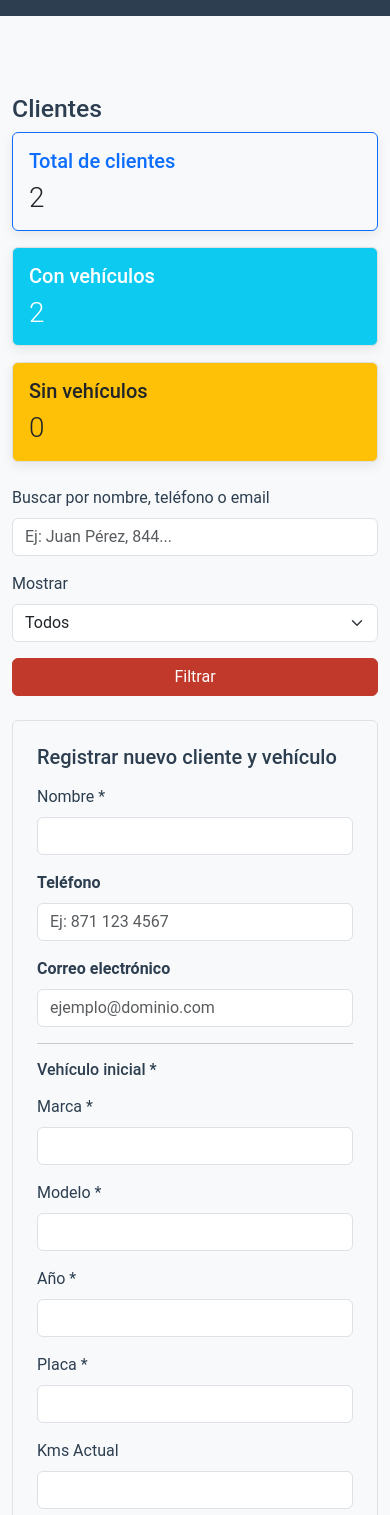
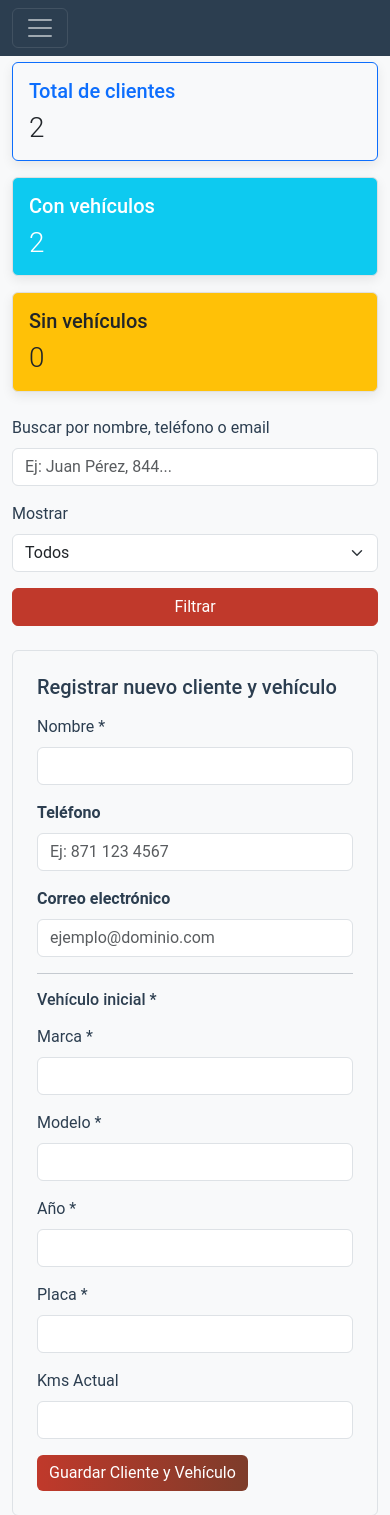
Before and after one commit to Bosner/TallerMecanico, a Flask app: page /clientes in a window 390 px wide. Shown: the top 1515 px of the page. Run offline with Flask 3, Linux system fonts and the light colour scheme; a user stored in the database is signed in.

Commit message:
changes navbar 2

```diff
--- a/static/styles.css
+++ b/static/styles.css
@@ -13,13 +13,8 @@ body {
     background-color: var(--light);
     color: var(--dark);
     font-family: 'Roboto', sans-serif;
-    padding-top: 56px;
 }
-@media (max-width: 991.98px) {  /* Para móviles y tablets */
-    body {
-        padding-top: 70px;  /* Ajusta si tu navbar es más alta con logo/menú */
-    }
-}
+
 
 .navbar {
     background-color: var(--dark) !important;
@@ -113,11 +108,6 @@ area.danio-zona.daño-marcado {
     color: var(--dark);
 }*/
 
-/* Navbar más elegante y menos agresivo */
-.navbar {
-    background-color: var(--dark) !important;
-}
-
 /* Botones principales */
 .btn-primary {
     background-color: var(--primary);
--- a/templates/base.html
+++ b/templates/base.html
@@ -11,6 +11,11 @@
     {% if current_user.is_authenticated %}
         <nav class="navbar navbar-expand-lg navbar-dark bg-dark fixed-top">
             <div class="container-fluid">
+                <button class="navbar-toggler" type="button" data-bs-toggle="collapse"
+                    data-bs-target="#navbarNav" aria-controls="navbarNav"
+                    aria-expanded="false" aria-label="Toggle navigation">
+                <span class="navbar-toggler-icon"></span>
+                </button>
                 <div class="collapse navbar-collapse" id="navbarNav">
                     <ul class="navbar-nav me-auto">
                         <li class="nav-item"><a class="nav-link" href="/clientes">Clientes</a></li>
```
